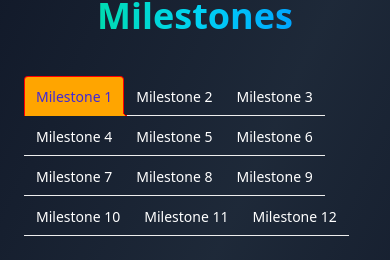
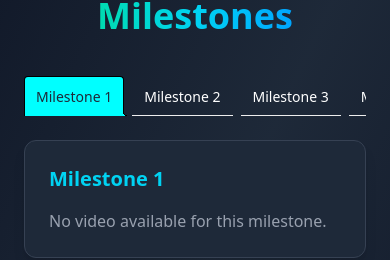
Before and after one commit to Md-Firoz-Mahmud-Nur/Codes_Raft_Academy_Client, a React (Vite) app: page /classes in a window 390 px wide. Shown: the part 124-384 px from the top of the page. Built offline with nearby package versions, Linux system fonts and the light colour scheme; no server answers.

Commit message:
Add : Horizontal Tabs

```diff
--- a/src/Pages/Classes/Classes.jsx
+++ b/src/Pages/Classes/Classes.jsx
@@ -16,18 +16,38 @@ const Classes = () => {
           {/* Vertical Tabs */}
           <div
             role="tablist"
-            className="tabs tabs-lift tabs-vertical flex w-full flex-row md:max-w-min md:flex-col"
+            className="tabs tabs-lift tabs-vertical hidden w-full flex-row md:block md:max-w-min md:flex-col"
           >
             {Array.from({ length: 12 }, (_, index) => (
               <a
                 key={index}
                 role="tab"
-                className={`tab text-nowrap ${activeTab === index ? "tab-active text-primary [--tab-bg:orange] [--tab-border-color:red]" : "text-white"}`}
+                className={`tab text-nowrap transition-all duration-200 ${activeTab === index ? "tab-active text-gray-800 [--tab-bg:#0ff] [--tab-border-color:#000]" : "!text-white hover:text-cyan-300"}`}
                 onClick={() => setActiveTab(index)}
               >
                 Milestone {index + 1}
               </a>
             ))}
+          </div>
+
+          {/* Scrollable Horizontal Tabs */}
+          <div className="overflow-x-auto md:hidden">
+            <div className="tabs tabs-lift flex min-w-max gap-2 whitespace-nowrap">
+              {Array.from({ length: 12 }, (_, index) => (
+                <button
+                  key={index}
+                  role="tab"
+                  onClick={() => setActiveTab(index)}
+                  className={`tab transition-all duration-200 ${
+                    activeTab === index
+                      ? "tab-active text-gray-800 [--tab-bg:#0ff] [--tab-border-color:#000]"
+                      : "!text-white hover:text-cyan-300"
+                  }`}
+                >
+                  Milestone {index + 1}
+                </button>
+              ))}
+            </div>
           </div>
 
           {/* Video Player */}
```
